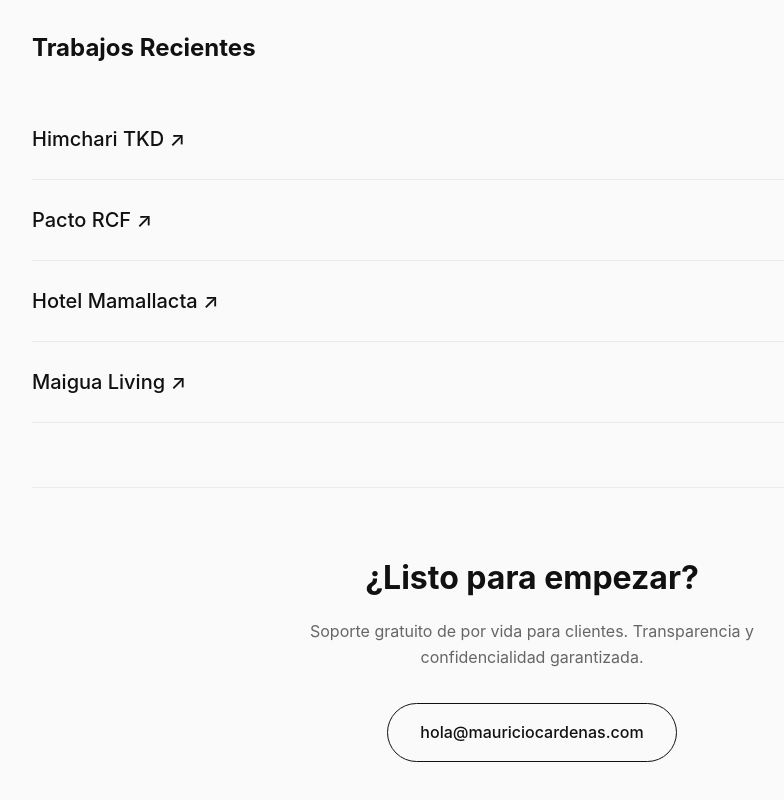
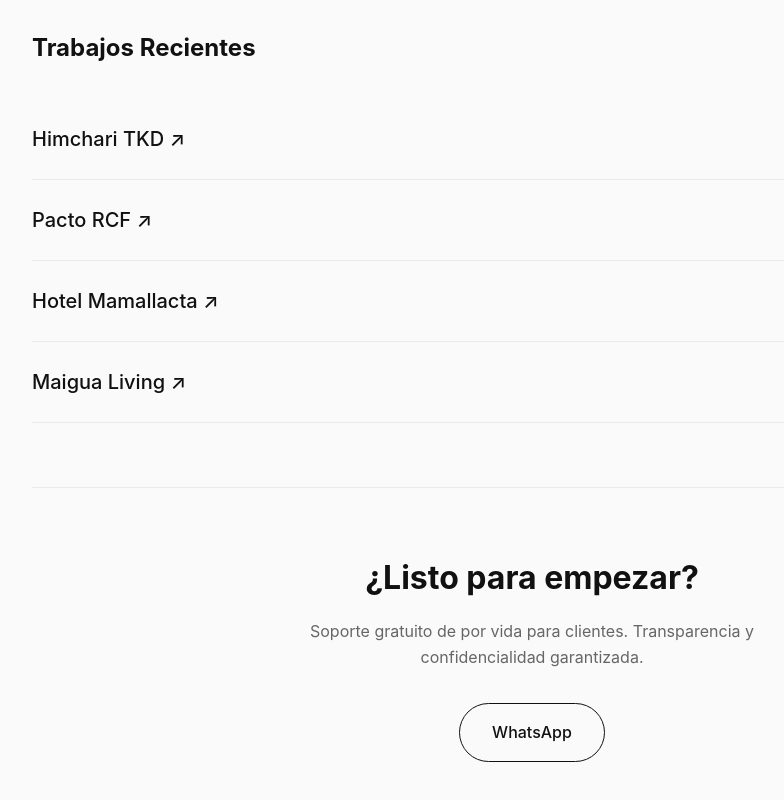
Before and after one commit to maujcardenas/tusitiowp, a SvelteKit app: page / in a window 1280 px wide. Shown: the part 1937-2737 px from the top of the page, without its empty margins (108-892 px from the left). Built offline with nearby package versions, Linux system fonts and the light colour scheme.

Commit message:
change button to whatsapp instead of mail

```diff
--- a/src/routes/+page.svelte
+++ b/src/routes/+page.svelte
@@ -149,8 +149,7 @@
                 Soporte gratuito de por vida para clientes. Transparencia y
                 confidencialidad garantizada.
             </p>
-            <a href="mailto:hola@ejemplo.com" class="btn outline"
-                >hola@mauriciocardenas.com</a
+            <a href="https://wa.me/593984029541" class="btn outline">WhatsApp</a
             >
         </div>
     </footer>
```
